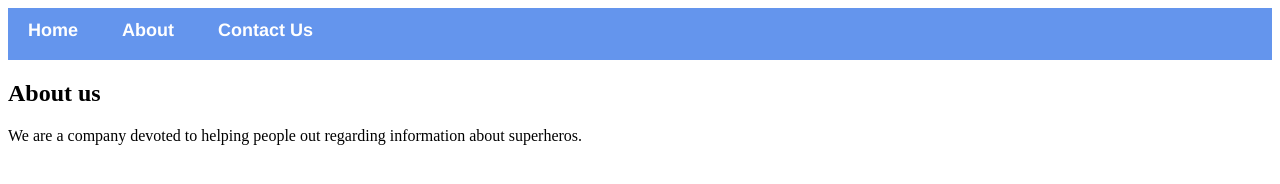
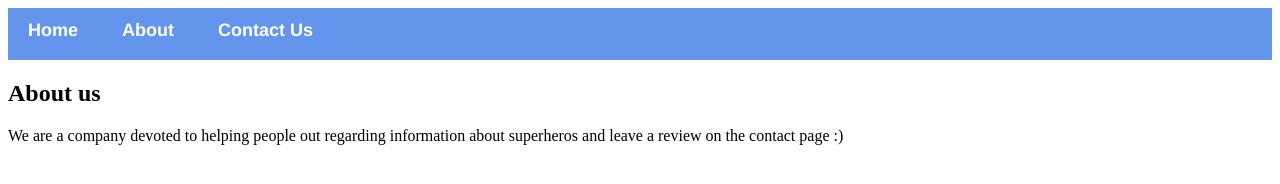
Before and after one commit to Khals18/SuperheroApp, a plain HTML site: page about.html in a window 1280 px wide. Drawn offline with Linux system fonts and the light colour scheme.

Commit message:
Added text

```diff
--- a/about.html
+++ b/about.html
@@ -11,7 +11,7 @@
         </div>
         <h2>About us</h2>
 
-        <p>We are a company devoted to helping people out regarding information about superheros.</p>
+        <p>We are a company devoted to helping people out regarding information about superheros and leave a review on the contact page :)</p>
 
     </body>
 </html>
```
